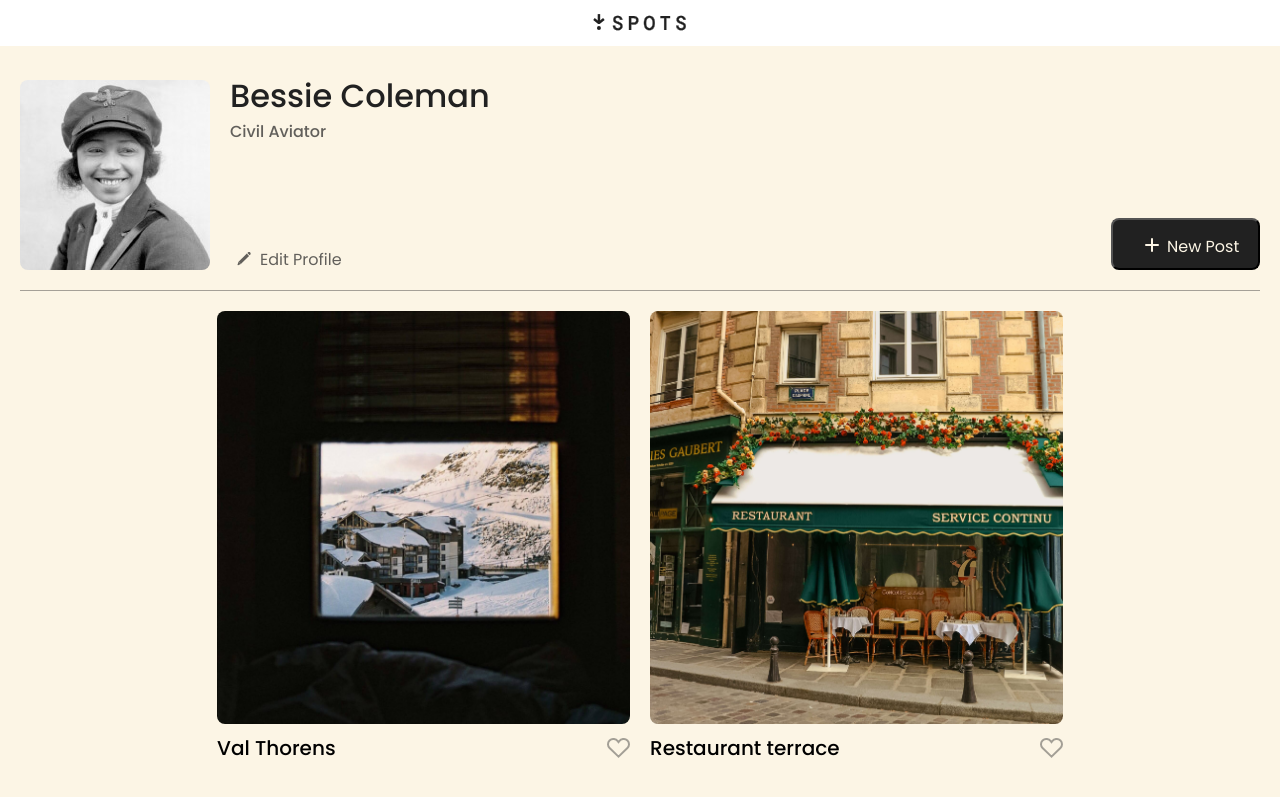
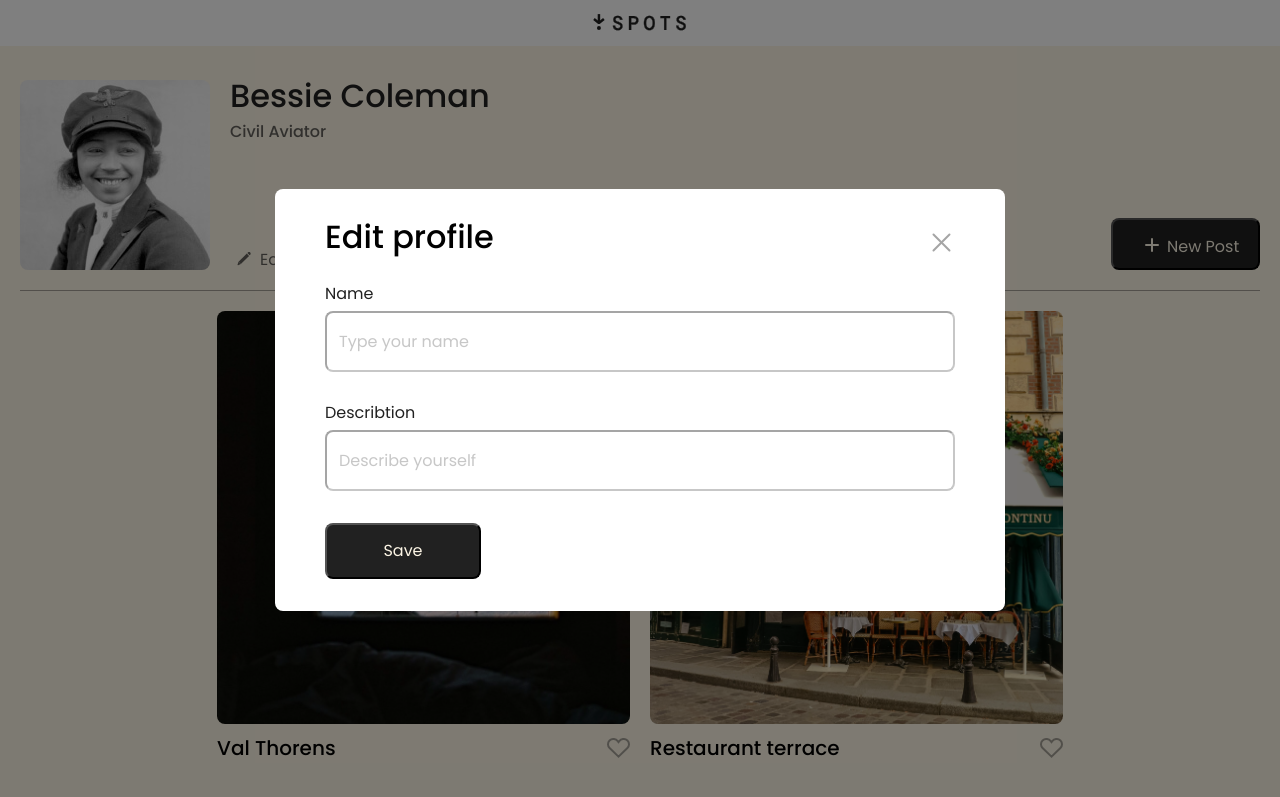
Before and after one commit to saidtoure1/se_project_spots, a plain HTML site: page index.html in a window 1280 px wide. Shown: the top 797 px of the page. Drawn offline with Linux system fonts and the light colour scheme.

Commit message:
project4 stage2

```diff
--- /dev/null
+++ b/blocks/modal.css
@@ -0,0 +1,126 @@
+.modal {
+  position: fixed;
+  top: 0;
+  left: 0;
+  bottom: 0;
+  right: 0;
+  background-color: rgba(0, 0, 0, 0.5);
+  display: flex;
+  flex-direction: column;
+  align-items: center;
+  justify-content: center;
+  padding: 0 20px;
+  visibility: hidden;
+}
+
+.modal__opened {
+  visibility: visible;
+}
+
+.modal__container {
+  font-family: Poppins, Arial, Helvetica, sans-serif;
+  background-color: #fff;
+  padding: 32px 50px;
+  max-width: 730px;
+  width: 100%;
+  border-radius: 8px;
+  box-sizing: border-box;
+  position: relative;
+}
+
+.modal__close-btn {
+  position: absolute;
+  top: 32px;
+  right: 50px;
+  width: 40px;
+  height: 40px;
+  border: none;
+  background-color: transparent;
+}
+
+.modal__title {
+  margin: 0 0 32px;
+  font-family: Poppins, Arial, Helvetica, sans-serif;
+  font-size: 32px;
+  font-weight: 500;
+  line-height: 1;
+  text-align: left;
+  text-underline-position: from-font;
+  text-decoration-skip-ink: none;
+}
+
+.modal__close-icon {
+  width: 40px;
+  height: 40px;
+  cursor: pointer;
+  transition: opacity 0.3s ease;
+}
+
+.modal__close-icon:hover {
+  opacity: 0.8;
+}
+
+.modal__label {
+  font-family: Poppins, Arial, Helvetica, sans-serif;
+  display: flex;
+  flex-direction: column;
+  gap: 8px;
+  margin-bottom: 32px;
+  color: #212121;
+}
+
+.modal__input {
+  padding: 16px 12px;
+  border-radius: 8px;
+  gap: 10px;
+  size: 20px;
+  line-height: 1;
+  color: #212121;
+  opacity: 40%;
+}
+
+.modal__submit-btn {
+  width: 156px;
+  padding: 18px 0;
+  color: #212121;
+  gap: 8px;
+  background: #212121;
+  color: #fcf5e5;
+  size: 16px;
+  line-height: 1;
+  border-radius: 8px;
+  cursor: pointer;
+  transition: opacity 0.3s ease;
+}
+
+.modal__submit-btn:hover {
+  opacity: 0.8;
+}
+
+@media screen and (max-width: 627px) {
+  .modal {
+    padding: 0 10px;
+  }
+
+  .modal__container {
+    padding: 12px;
+  }
+
+  .modal__title {
+    font-size: 20px;
+    margin: 10px 0 34px;
+  }
+
+  .modal__close-btn {
+    top: 12px;
+    right: 12px;
+  }
+
+  .modal__label {
+    margin-bottom: 24px;
+  }
+
+  .modal__submit-btn {
+    width: 100%;
+  }
+}
--- a/index.html
+++ b/index.html
@@ -115,6 +115,37 @@
       </main>
       <footer class="footer">2024 &copy; Spots</footer>
     </div>
+    <div class="modal modal__opened">
+      <div class="modal__container">
+        <button type="submit" class="modal__close-btn">
+          <img
+            class="modal__close-icon"
+            src="./images/close_icon.svg"
+            alt="close-button"
+          />
+        </button>
+        <h2 class="modal__title">Edit profile</h2>
+        <form name="edit-profile" class="modal__form">
+          <label for="name" class="modal__label">
+            Name
+            <input
+              id="name"
+              class="modal__input"
+              placeholder="Type your name"
+            />
+          </label>
+          <label for="description" class="modal__label">
+            Describtion
+            <input
+              id="description"
+              class="modal__input"
+              placeholder="Describe yourself"
+            />
+          </label>
+          <button type="submit" class="modal__submit-btn">Save</button>
+        </form>
+      </div>
+    </div>
     <script defer src="./scripts/index.js"></script>
   </body>
 </html>
--- a/pages/index.css
+++ b/pages/index.css
@@ -7,3 +7,4 @@
 @import url(../blocks/card.css);
 @import url(../blocks/cards.css);
 @import url(../blocks/footer.css);
+@import url(../blocks/modal.css);
```
Also changed, not shown: images/close_icon.svg (added).
